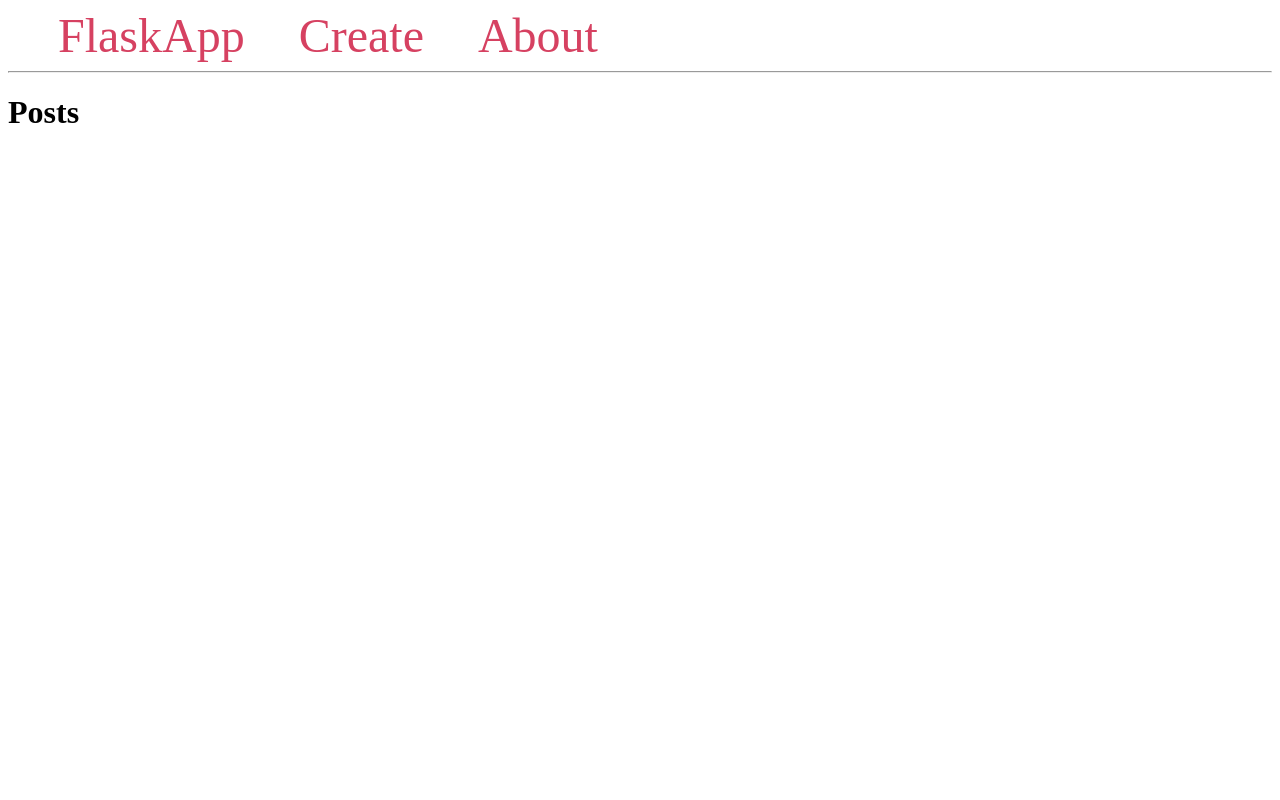
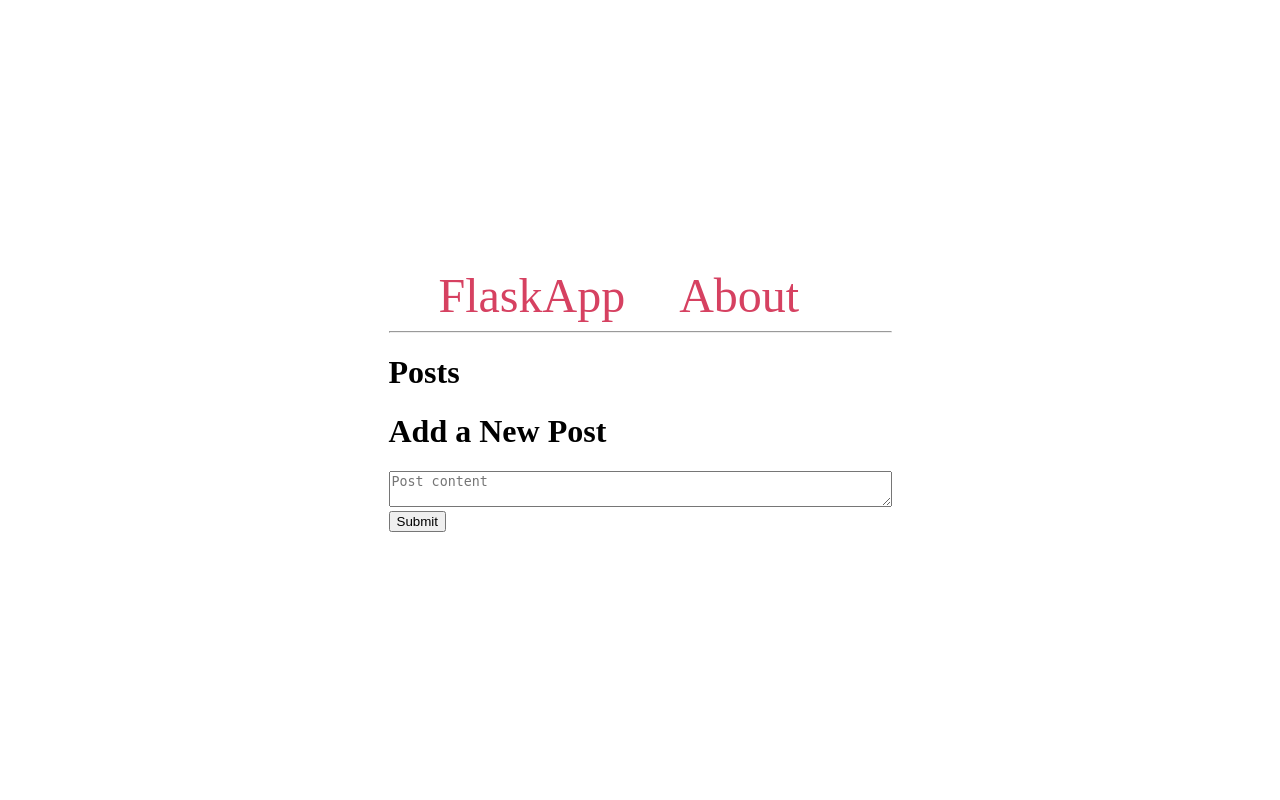
Before and after one commit to jeffersonteng/gpt-3.5-chatbot, a Flask app: page / in a window 1280 px wide. Run offline with Flask 3, Linux system fonts and the light colour scheme; data that the repository does not hold is empty.

Commit message:
start moving app toward chatbot

```diff
--- a/app.py
+++ b/app.py
@@ -12,36 +12,27 @@ def get_db_connection():
     conn.row_factory = sqlite3.Row
     return conn
 
-@app.route('/')
+@app.route('/', methods=('GET', 'POST'))
 def index():
     conn = get_db_connection()
-    posts = conn.execute('SELECT * FROM posts').fetchall()
-    print(posts)
-    conn.close()
-    return render_template('index.html', posts=posts)
-
-@app.route('/create/', methods=('GET', 'POST'))
-def create():
-    print('beginning')
-    if request.method == 'POST':
-        title = request.form['title']
+    if request.method == 'GET':
+        posts = conn.execute('SELECT * FROM posts').fetchall()
+        print(posts)
+        conn.close()
+        return render_template('index.html', posts=posts)
+    else:
         content = request.form['content']
 
-        if not title:
-            flash('Title is required!')
-        elif not content:
+        if not content:
             flash('Content is required!')
         else:
             conn = get_db_connection()
             print('gets here')
-            conn.execute('INSERT INTO posts (title, content) VALUES (?, ?)',
-                         (title, content))
+            conn.execute('INSERT INTO posts (content) VALUES (?)',
+                         (content,))
             conn.commit()
             conn.close()
             return redirect(url_for('index'))
 
-    return render_template('create.html')
-
-
 if __name__ == "__main__":
     app.run(debug=True, host="0.0.0.0", port=int(os.environ.get("PORT", 8080)))
--- /dev/null
+++ b/schema.sql
@@ -0,0 +1,7 @@
+DROP TABLE IF EXISTS posts;
+
+CREATE TABLE posts (
+    id INTEGER PRIMARY KEY AUTOINCREMENT,
+    created TIMESTAMP NOT NULL DEFAULT CURRENT_TIMESTAMP,
+    content TEXT NOT NULL
+);
--- a/templates/base.html
+++ b/templates/base.html
@@ -4,6 +4,19 @@
     <meta charset="UTF-8">
     <title>{% block title %} {% endblock %} - FlaskApp</title>
     <style>
+        html, body {
+            height: 100%;
+        }
+
+        html {
+            display: table;
+            margin: auto;
+        }
+
+        body {
+            display: table-cell;
+            vertical-align: middle;
+        }
         .message {
             padding: 10px;
             margin: 5px;
@@ -27,7 +40,6 @@
 <body>
     <nav>
         <a href="{{ url_for('index') }}">FlaskApp</a>
-        <a href="{{ url_for('create') }}">Create</a>
         <a href="#">About</a>
     </nav>
     <hr>
--- a/templates/index.html
+++ b/templates/index.html
@@ -4,9 +4,18 @@
     <h1>{% block title %} Posts {% endblock %}</h1>
     {% for post in posts %}
         <div class='post'>
-            <p>{{ post['created'] }}</p>
-            <h2>{{ post['title'] }}</h2>
-            <p>{{ post['content'] }}</p>
+            <span>{{ post['created'] }}</span>
+            <span>{{ post['content'] }}</span>
         </div>
     {% endfor %}
+    <h1>{% block input_title %} Add a New Post {% endblock %}</h1>
+    <form method="post">
+        <textarea name="content"
+                  placeholder="Post content"
+                  rows="2"
+                  cols="60"
+                  >{{ request.form['content'] }}</textarea>
+        <br>
+        <button type="submit">Submit</button>
+    </form>
 {% endblock %}
```
Also changed, not shown: init_db.py (+4 -5 lines).
